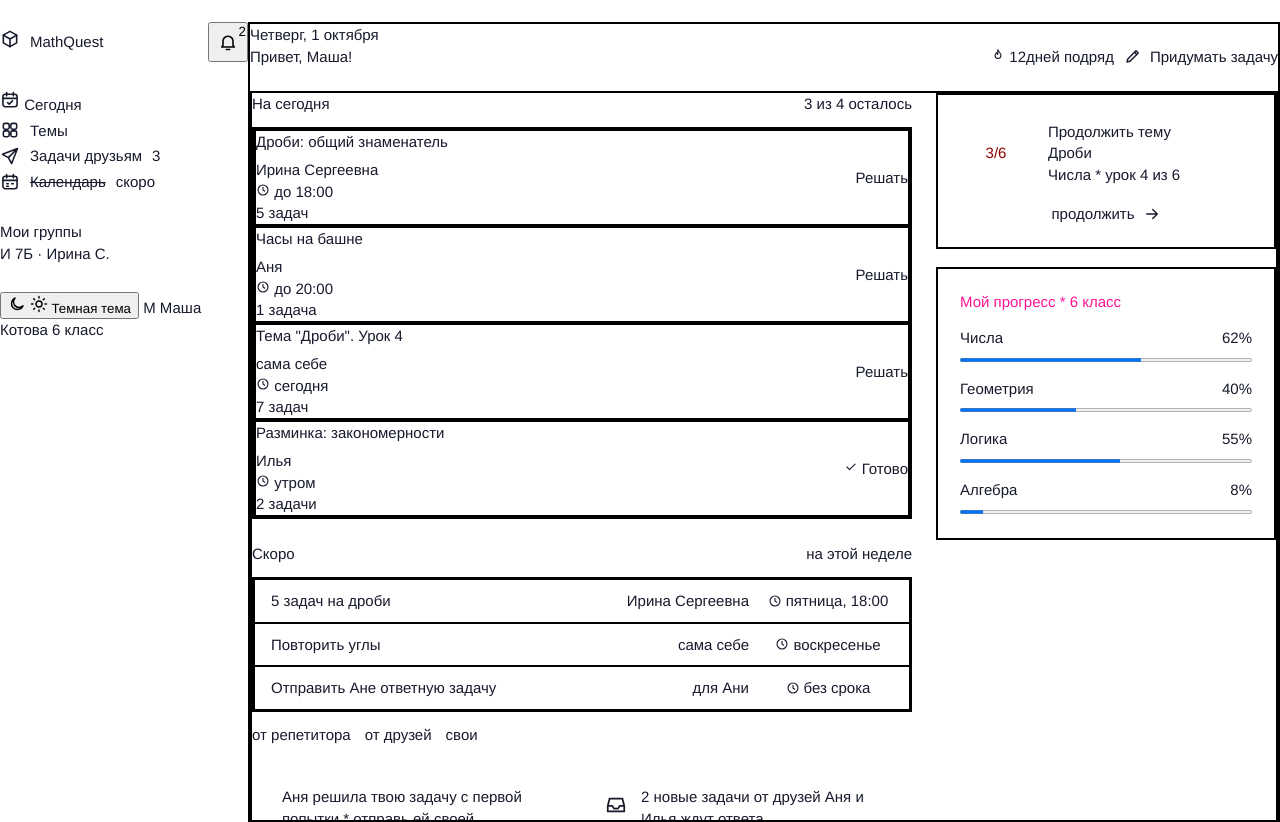
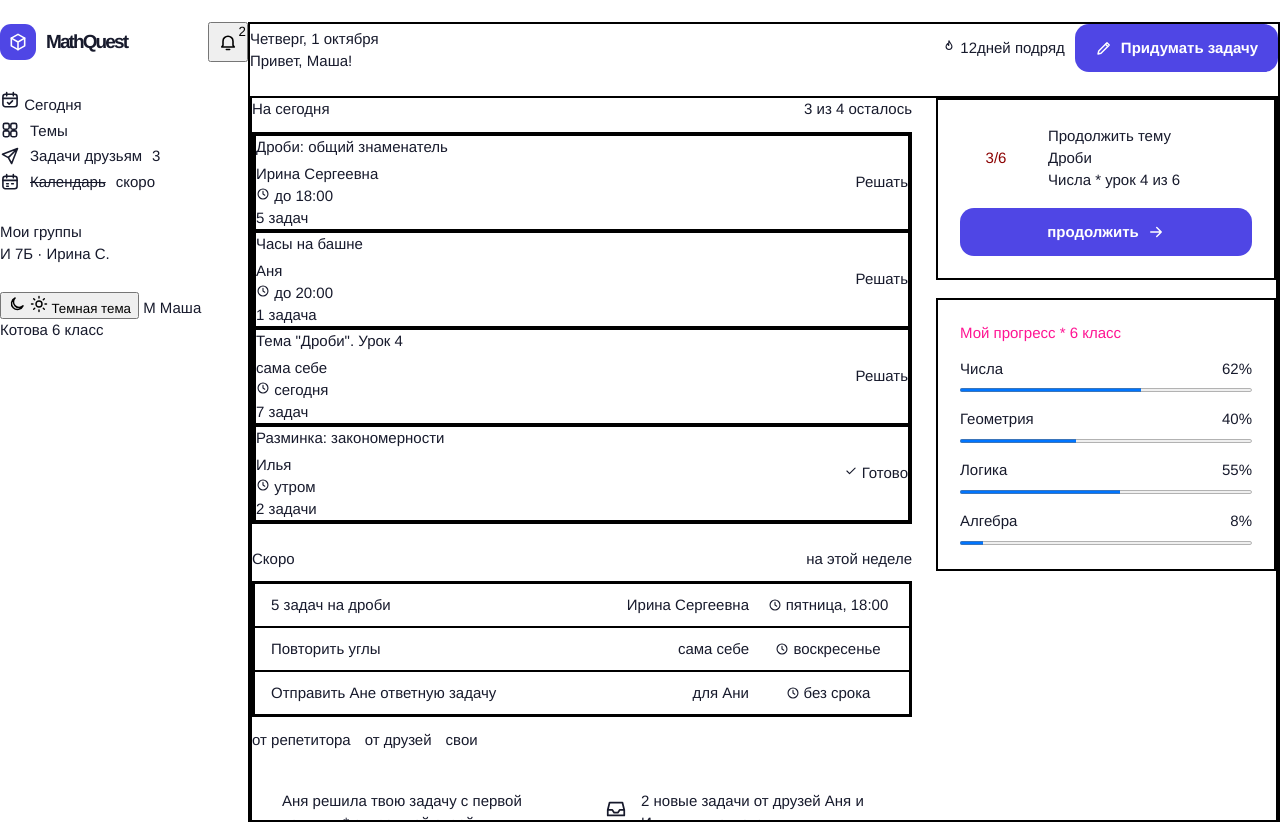
Before and after one commit to al-ek-sa/play, a plain HTML site: page front/html/index.html in a window 1280 px wide. Drawn offline with nearby package versions, Linux system fonts and the light colour scheme.

Commit message:
feat: add a style for the buttons

```diff
--- a/front/css/components.css
+++ b/front/css/components.css
@@ -4,7 +4,15 @@
   gap: 4px;
 }
 
-.logo,
+.logo {
+  display: flex;
+  align-items: center;
+  gap: 10px;
+  font-size: 19px;
+  font-weight: 800;
+  letter-spacing: -0.1em;
+}
+
 .nav__item {
   display: flex;
   align-items: center;
@@ -113,9 +121,18 @@
 }
 
 .button {
-  display: flex;
+  display: inline-flex;
   align-items: center;
+  justify-content: center;
   gap: 8px;
+  height: 48px;
+  padding: 0 20px;
+  border: none;
+  border-radius: 14px;
+  font-size: 15px;
+  font-weight: 700;
+  white-space: nowrap;
+  transition: filter 0.15s ease;
 }
 
 .button--wide {
@@ -135,3 +152,18 @@
   grid-template-columns: repeat(2, minmax(0, 1fr));
   gap: 14px;
 }
+
+.button--primary {
+  background: var(--primary);
+  color: var(--on-primary);
+}
+
+.logo__mark {
+  display: grid;
+  place-items: center;
+  width: 36px;
+  height: 36px;
+  border-radius: 11px;
+  background: var(--primary);
+  color: var(--on-primary);
+}
--- a/front/css/tokens.css
+++ b/front/css/tokens.css
@@ -4,5 +4,12 @@
   --radius-m: 18px;
   --radius-l: 22px;
   --line: #E3E6EF;
+  --primary: #4F46E5;
+  --on-primary: #FFFFFF;
   --font: "Manrope", "Helvetica Neue", Arial, sana-serif;
 }
+
+body.dark {
+  --primary: #8E88FF;
+  --on-primary: #0E0F1E;
+}
--- a/front/html/index.html
+++ b/front/html/index.html
@@ -90,8 +90,8 @@
     <aside class="sidebar">
       <div class="sidebar__top">
         <a href="#" class="logo">
-          <span class=""><svg class="icon" aria-hidden="true"><use href="#i-logo"/></svg></span>
-          <span class="" aria-hidden="true">MathQuest</span>
+          <span class="logo__mark"><svg class="icon" aria-hidden="true"><use href="#i-logo"/></svg></span>
+          <span class="logo__text" aria-hidden="true">MathQuest</span>
         </a>
         <button class="notify-button" type="button" aria-label="Уведомления, 2 новых">
           <svg class="icon" aria-hidden="true" focusable="false"><use href="#i-bell"/></svg>
@@ -172,7 +172,7 @@
           <svg class="icon icon--s" aria-hidden="true" focusable="false"><use href="#i-flame"/></svg>
           12дней подряд
         </p>
-        <a class="button" href="#/tasks/new">
+        <a class="button button--primary" href="#/tasks/new">
           <svg class="icon icon--m" aria-hidden="true" focusable="false"><use href="#i-pen"/></svg>
           Придумать задачу
         </a>
@@ -368,7 +368,7 @@
             <p class="">Числа * урок 4 из 6</p>
           </div>
         </div>
-        <a class="button button--wide" href="#">
+        <a class="button button--primary button--wide" href="#">
           продолжить
           <svg class="icon icon--m" aria-hidden="true" focusable="false"><use href="#i-arrow"/></svg>
         </a>
```
